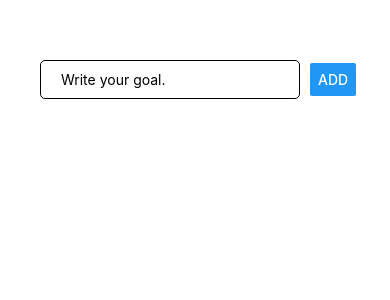
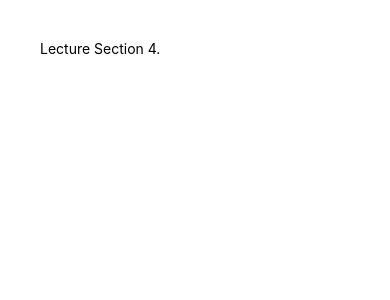
Before and after one commit to yoon-tae-ho/react-native-udemy, a React Native app: screen / in a window 390 px wide. Shown: the top 300 px of the page. Built offline with nearby package versions, Linux system fonts and the light colour scheme.

Commit message:
Started Lecture Section 4.

```diff
--- a/App.tsx
+++ b/App.tsx
@@ -1,63 +1,10 @@
 import { useState } from "react";
-import {
-  Button,
-  FlatList,
-  ScrollView,
-  StyleSheet,
-  Text,
-  TextInput,
-  View,
-} from "react-native";
-
-interface IGoals {
-  [key: string]: {
-    text: string;
-  };
-}
+import { StyleSheet, Text, View } from "react-native";
 
 export default function App() {
-  const [inputText, setInputText] = useState<string>("");
-  const [goals, setGoals] = useState<IGoals>({});
-
-  const onInputTextChange = (text: string) => setInputText(text);
-
-  const addGoal = () => {
-    if (inputText === "") return;
-
-    setGoals((curr) => ({
-      ...curr,
-      [Date.now()]: {
-        text: inputText,
-      },
-    }));
-    setInputText("");
-  };
-
   return (
     <View style={styles.appContainer}>
-      <View style={styles.inputContainer}>
-        <TextInput
-          value={inputText}
-          onChangeText={onInputTextChange}
-          onSubmitEditing={addGoal}
-          style={styles.input}
-          placeholder="Write your goal."
-        />
-        <Button title="Add" onPress={addGoal} />
-      </View>
-      <FlatList
-        data={Object.keys(goals)}
-        renderItem={(itemData) => {
-          const { item: goalKey } = itemData;
-          return (
-            <View style={styles.goal}>
-              <Text style={styles.goalText}>{goals[goalKey].text}</Text>
-            </View>
-          );
-        }}
-        keyExtractor={(goalKey) => goalKey}
-        style={styles.goalListContainer}
-      />
+      <Text>Lecture Section 4.</Text>
     </View>
   );
 }
@@ -68,31 +15,4 @@ const styles = StyleSheet.create({
     backgroundColor: "#fff",
     padding: 40,
   },
-  inputContainer: {
-    marginTop: 20,
-    flexDirection: "row",
-    alignItems: "center",
-  },
-  input: {
-    flex: 1,
-    borderWidth: 1,
-    paddingHorizontal: 20,
-    paddingVertical: 10,
-    borderRadius: 5,
-    marginRight: 10,
-  },
-  goalListContainer: {
-    marginTop: 50,
-  },
-  goal: {
-    backgroundColor: "teal",
-    padding: 20,
-    marginBottom: 10,
-    borderRadius: 5,
-  },
-  goalText: {
-    color: "white",
-    fontSize: 16,
-    fontWeight: "500",
-  },
 });
```
